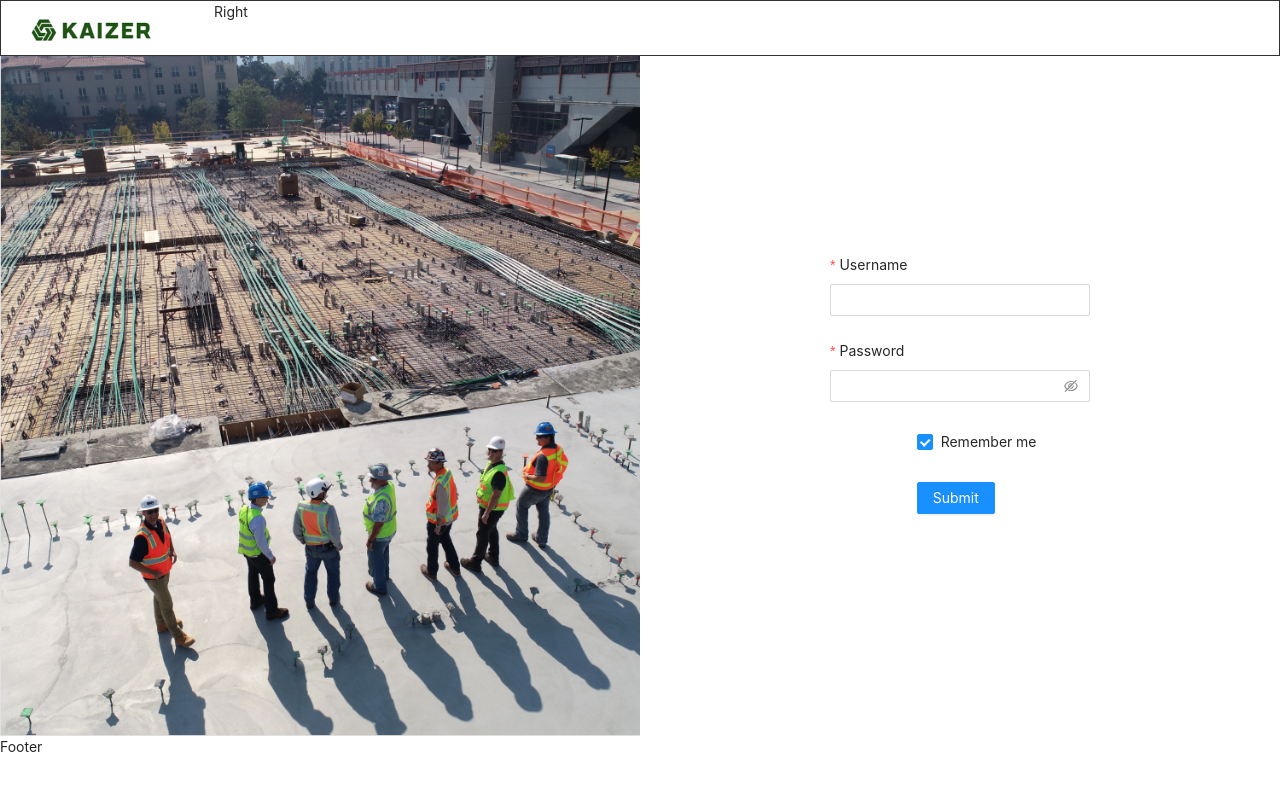
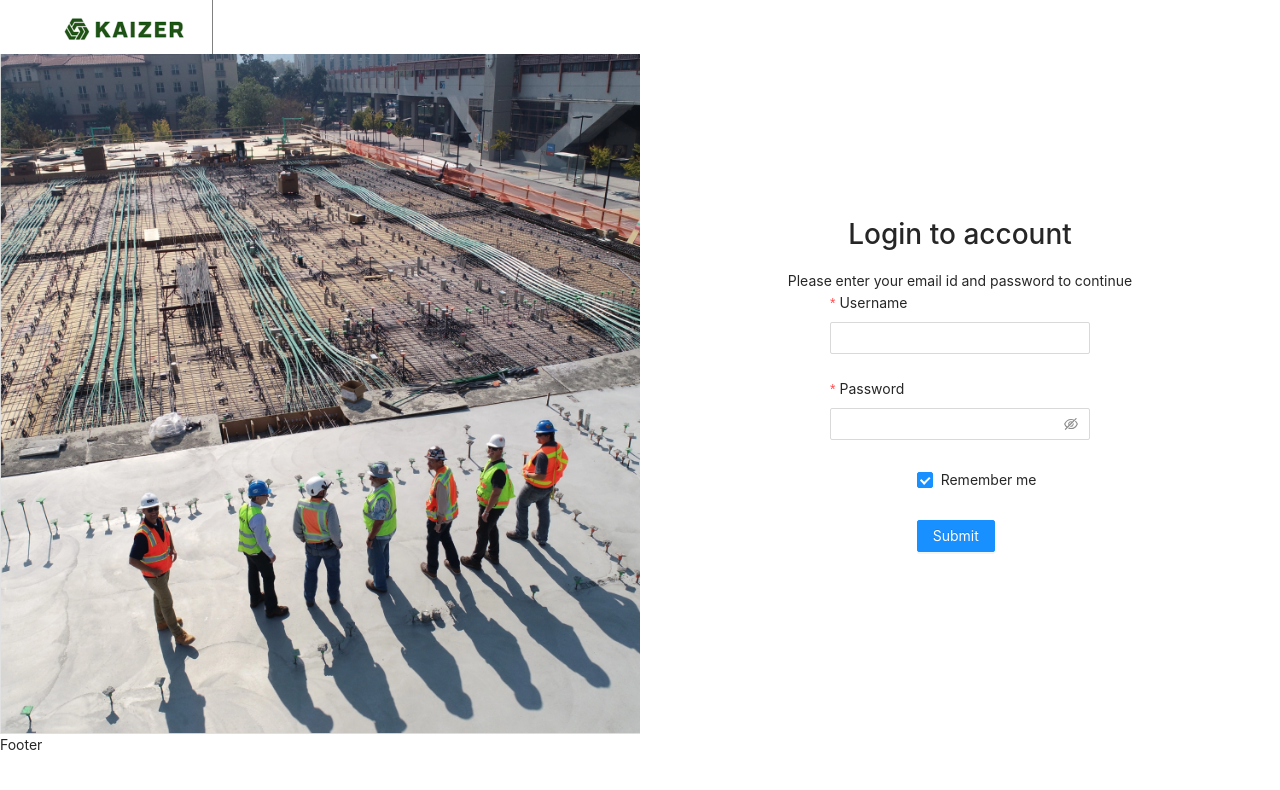
Before and after one commit to sauravk-drupalchamp/kaizer-pwa, a React (Create React App) app: page / in a window 1280 px wide. Shown: the top 790 px of the page. Built offline with nearby package versions, Linux system fonts and the light colour scheme.

Commit message:
Adding Changes

```diff
--- a/src/components/Homepage/Homepage.css
+++ b/src/components/Homepage/Homepage.css
@@ -6,4 +6,5 @@
     display: flex;
     justify-content: center;
     align-items: center;
+    flex-direction: column;
 }
--- a/src/components/Homepage/Homepage.jsx
+++ b/src/components/Homepage/Homepage.jsx
@@ -19,6 +19,8 @@ const Homepage = () => {
       <img src={bannerImage} alt="homepage-banner" />
     </Col>
     <Col xs={24} sm={24} md={24} lg={12} className='form-wrapper'>
+    <h1>Login to account</h1>
+    <span>Please enter your email id and password to continue</span>
     <Form
       name="basic"
       layout="vertical"
--- a/src/components/Layout/Header.css
+++ b/src/components/Layout/Header.css
@@ -1,3 +1,7 @@
-.ant-row.header-wrapper {
-    border: 1px solid #333;
+.ant-col.ant-col-4{
+    border-right: 1px solid gray;
 }
+
+.ant-col.ant-col-4 img {
+    float: right;
+}
--- a/src/components/Layout/Header.jsx
+++ b/src/components/Layout/Header.jsx
@@ -12,7 +12,6 @@ const Header = () => {
       <a href="/"><img src={logo} alt="logo" /></a>
       </Col>
       <Col span={20}>
-        Right
       </Col>
     </Row>
 
```
